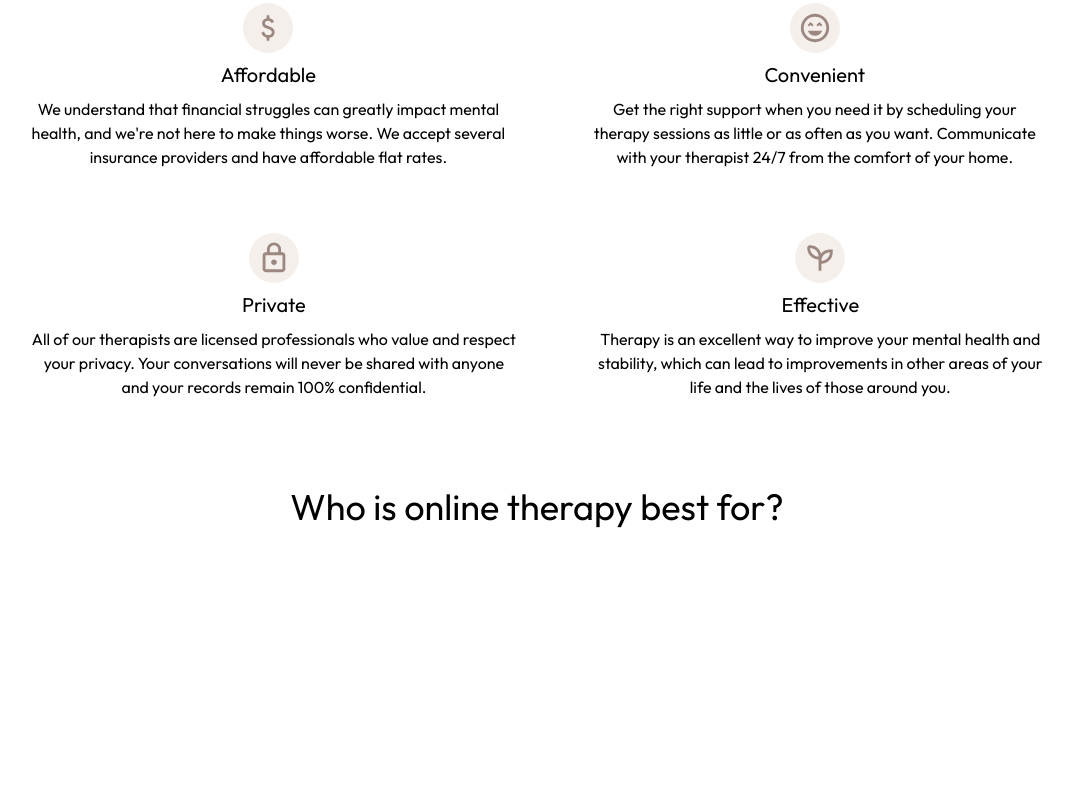
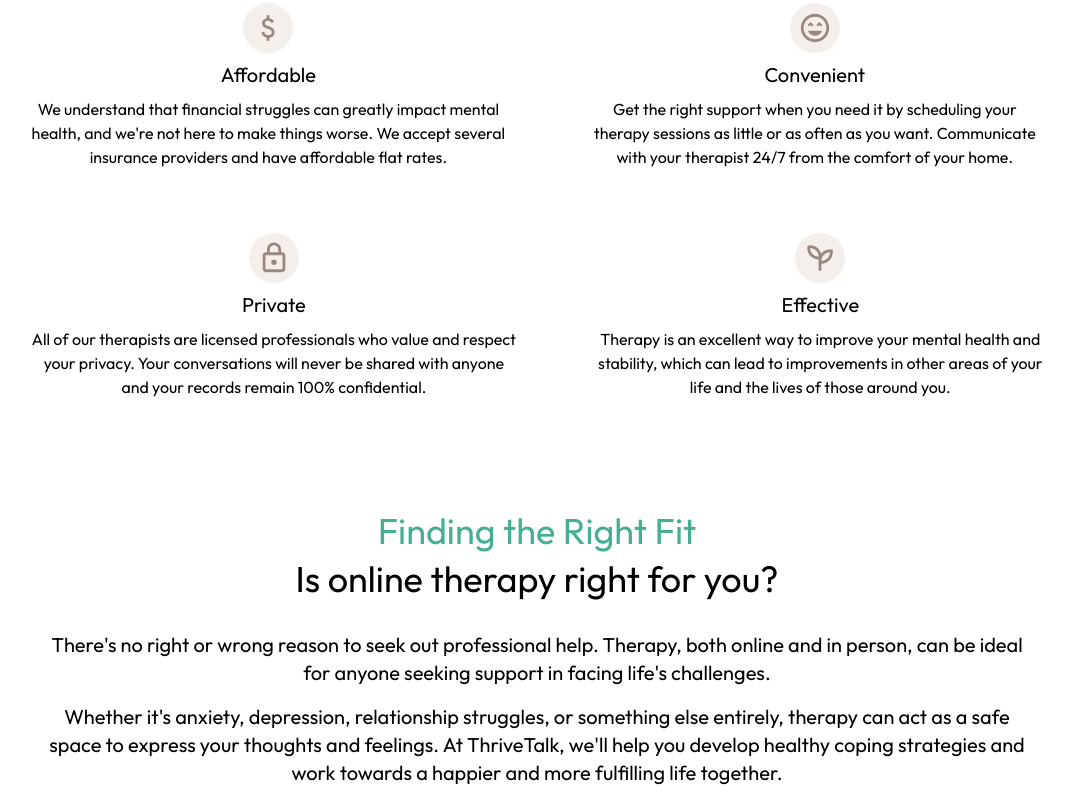
Before and after one commit to AdrianMaresDev/Thrive-Talk, a website: page src/index.html in a window 1280 px wide. Shown: the part 1029-1840 px from the top of the page, without its empty margins (103-1176 px from the left). Before the commit the page ends 1588 px from the top, so only its background shows below. Drawn offline with Linux system fonts and the light colour scheme.

Commit message:
added about information section

```diff
--- a/src/custom.css
+++ b/src/custom.css
@@ -22,3 +22,7 @@ header li:hover {
 .info-cards span {
     margin: 0.5rem 0 0.5rem;
 }
+
+.about-section {
+    max-width: 80%;
+}
--- a/src/index.html
+++ b/src/index.html
@@ -108,8 +108,11 @@
             </section>
         </section>
 
-        <section class="font-[Outfit]">
-            <h3 class="mt-16 text-4xl pb-8 text-center">Who is online therapy best for?</h3>
+        <section class="about-section font-[Outfit] mx-auto p-6">
+            <h3 class="mt-16 text-4xl pb-2 text-center text-primaryMint">Finding the Right Fit</h3>
+            <p class="text-4xl pb-8 text-center">Is online therapy right for you?</p>
+            <p class="text-xl px-6 pb-4 text-center">There's no right or wrong reason to seek out professional help. Therapy, both online and in person, can be ideal for anyone seeking support in facing life's challenges.</p>
+            <p class="text-xl px-6 text-center">Whether it's anxiety, depression, relationship struggles, or something else entirely, therapy can act as a safe space to express your thoughts and feelings. At ThriveTalk, we'll help you develop healthy coping strategies and work towards a happier and more fulfilling life together.</p>
         </section>
 
     </main>
```
